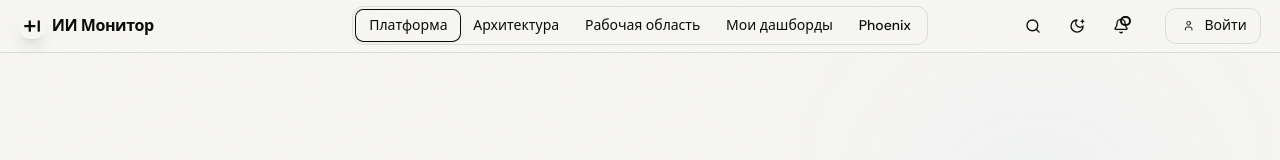
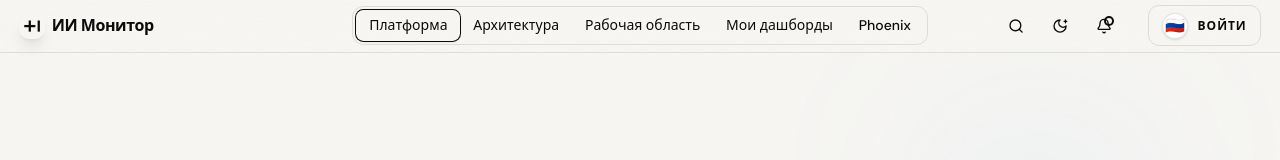
Before and after one commit to dimkablin/llm-data-analyst, a React (Vite) app in the folder frontend/: page / in a window 1280 px wide. Shown: the top 160 px of the page. Built offline with nearby package versions, Linux system fonts and the light colour scheme; no server answers; a web font is replaced by a local one.

Commit message:
Customize header profile display for gos_front

```diff
--- a/frontend/src/app/components/Navigation.tsx
+++ b/frontend/src/app/components/Navigation.tsx
@@ -1,6 +1,6 @@
 import { useMemo } from "react";
 import { Link, useLocation } from "react-router";
-import { Bell, Search, User } from "lucide-react";
+import { Bell, Search } from "lucide-react";
 import { motion } from "motion/react";
 import { ThemeToggle } from "./ThemeToggle";
 import { useAppSession } from "../context/AppSessionContext";
@@ -20,9 +20,12 @@ export function Navigation() {
 
   const accountLabel = useMemo(() => {
     if (!user) {
-      return "Войти";
+      return { title: "Войти", subtitle: "" };
     }
-    return user.is_admin ? `${user.username} • admin` : user.username;
+    return {
+      title: "Глава городского округа",
+      subtitle: "Иванов И. И.",
+    };
   }, [user]);
 
   return (
@@ -83,14 +86,19 @@ export function Navigation() {
           <div className="mx-1 hidden h-6 w-[1px] bg-border/50 sm:block"></div>
           <Link
             to={signedIn ? "/account" : "/auth"}
-            className="flex items-center gap-2 rounded-xl border border-border/50 bg-secondary px-3 py-2 transition-all hover:border-border hover:bg-muted active:scale-95 sm:px-4"
+            className="flex items-center gap-3 rounded-xl border border-border/50 bg-secondary px-3 py-2 transition-all hover:border-border hover:bg-muted active:scale-95 sm:px-4"
           >
-            <div className="flex h-6 w-6 items-center justify-center rounded-full bg-primary/20">
-              <User className="h-3.5 w-3.5 text-primary" />
+            <div className="flex h-8 w-8 items-center justify-center rounded-full border border-border/40 bg-white text-[16px] shadow-sm">
+              <span aria-hidden="true">🇷🇺</span>
             </div>
-            <span className="max-w-[120px] truncate text-[13px] font-medium text-foreground sm:max-w-[160px] sm:text-[14px] lg:max-w-[180px]">
-              {accountLabel}
-            </span>
+            <div className="min-w-0">
+              <div className="max-w-[180px] truncate text-[12px] font-semibold uppercase tracking-[0.08em] text-muted-foreground sm:max-w-[220px]">
+                {accountLabel.title}
+              </div>
+              <div className="max-w-[140px] truncate text-[13px] font-medium text-foreground sm:max-w-[180px] sm:text-[14px] lg:max-w-[220px]">
+                {accountLabel.subtitle}
+              </div>
+            </div>
           </Link>
         </div>
       </div>
```
